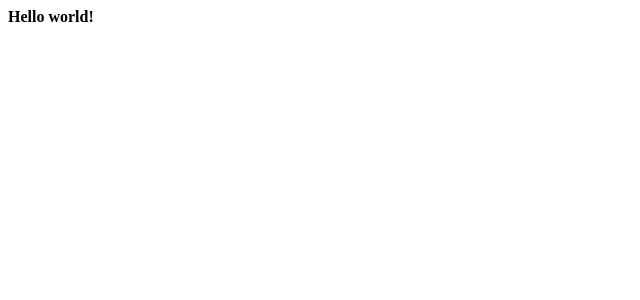
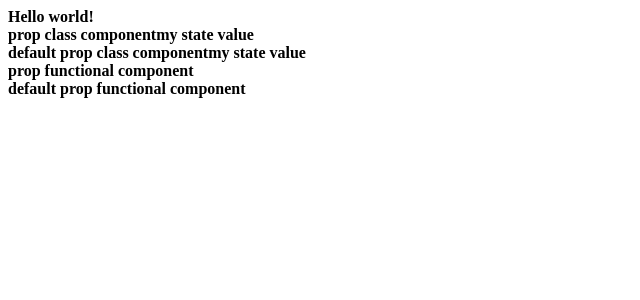
Before and after one commit to BastienBesnard/react-boilerplate, a React app: page / in a window 1280 px wide. Shown: the top 300 px of the page, without its empty margins (0-640 px from the left). Built offline with nearby package versions, Linux system fonts and the light colour scheme.

Commit message:
Add functional and class components.

```diff
--- a/src/index.js
+++ b/src/index.js
@@ -1,6 +1,6 @@
 import React from 'react';
 import ReactDOM from 'react-dom';
 
-import App from './views/app/app';
+import App from './views/app';
 
 ReactDOM.render(<App />, document.getElementById('root'));
--- /dev/null
+++ b/src/views/app/App.jsx
@@ -0,0 +1,20 @@
+import React from 'react';
+import './App.scss';
+
+// Components
+import ClassComponent from './ClassComponent';
+import FunctionalComponent from './FunctionalComponent';
+
+function App() {
+    return (
+        <div my-app='app'>
+            {'Hello world!'}
+            <ClassComponent myProp='prop class component' />
+            <ClassComponent />
+            <FunctionalComponent myProp='prop functional component' />
+            <FunctionalComponent />
+        </div>
+    );
+}
+
+export default App;
--- a/src/views/app/app.scss
+++ b/src/views/app/App.scss
@@ -1,3 +1,3 @@
-.app {
+[my-app='app'] {
     font-weight: bold;
 }
--- /dev/null
+++ b/src/views/app/ClassComponent.jsx
@@ -0,0 +1,34 @@
+import React from 'react';
+import PropTypes from 'prop-types';
+
+const propTypes = {
+    myProp: PropTypes.string
+};
+
+const defaultProps = {
+    myProp: 'default prop class component'
+};
+
+class ClassComponent extends React.Component {
+    constructor(props) {
+        super(props);
+        this.state = {
+            myStateValue: 'my state value'
+        };
+    }
+    render() {
+        const { myProp } = this.props;
+        const { myStateValue } = this.state;
+        return (
+            <div my-app='class-component'>
+                {myProp}
+                {myStateValue}
+            </div>
+        );
+    }
+}
+
+ClassComponent.propTypes = propTypes;
+ClassComponent.defaultProps = defaultProps;
+
+export default ClassComponent;
--- /dev/null
+++ b/src/views/app/FunctionalComponent.jsx
@@ -0,0 +1,23 @@
+import React from 'react';
+import PropTypes from 'prop-types';
+
+const propTypes = {
+    myProp: PropTypes.string
+};
+
+const defaultProps = {
+    myProp: 'default prop functional component'
+};
+
+function FunctionalComponent({ myProp }) {
+    return (
+        <div my-app='functionnal-component'>
+            {myProp}
+        </div>
+    );
+}
+
+FunctionalComponent.propTypes = propTypes;
+FunctionalComponent.defaultProps = defaultProps;
+
+export default FunctionalComponent;
--- a/src/views/app/app.jsx
+++ /dev/null
@@ -1,15 +0,0 @@
-import React, { Component } from 'react';
-//import PropTypes from 'prop-types';
-import './App.scss';
-
-class App extends Component {
-    render() {
-        return (
-            <div className='app'>
-                {'Hello world!'}
-            </div>
-        );
-    }
-}
-
-export default App;
--- /dev/null
+++ b/src/views/app/index.js
@@ -0,0 +1,3 @@
+import App from './App';
+
+export default App;
```
